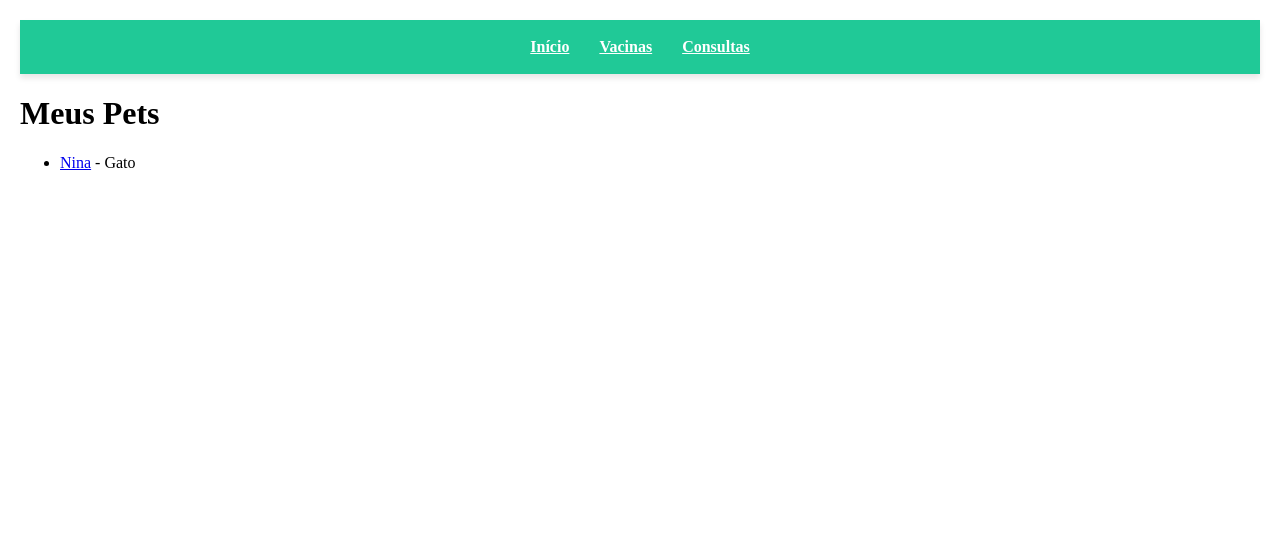
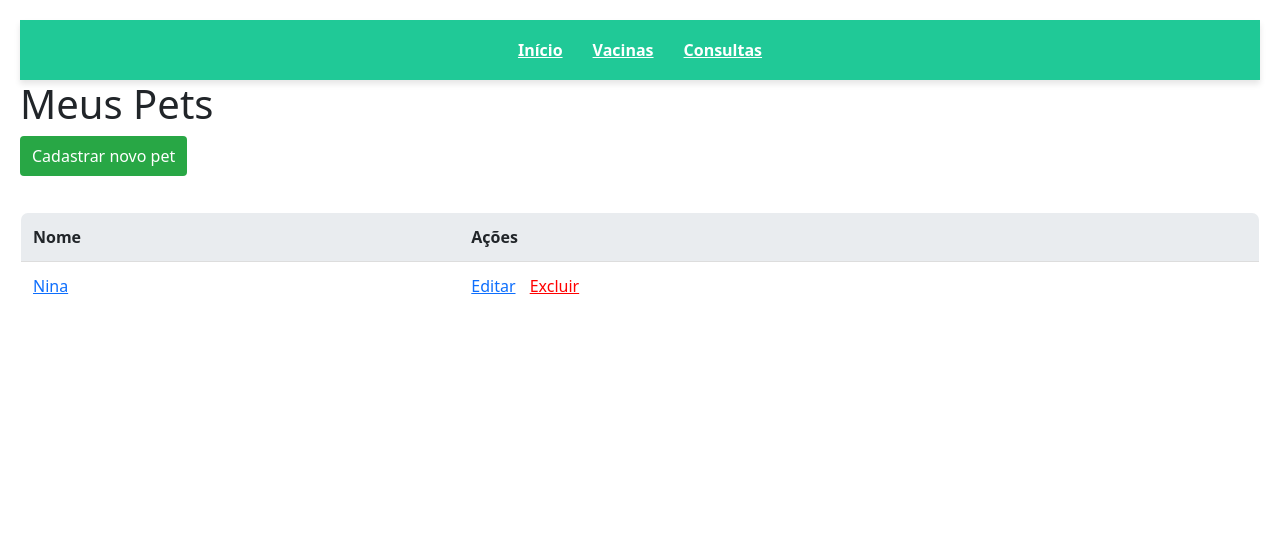
Before and after one commit to Helen-Teixeira-de-Souza/pcc-saude-pet, a Django app: page /pet/ in a window 1280 px wide. Shown: the top 551 px of the page. Run offline with Django 5.2, Linux system fonts and the light colour scheme; data comes from the database, SQL or seed files in the repository; both versions use the stored data as it was after the commit.

Commit message:
CRUD completo de pet

```diff
--- a/polls/static/polls/css/style.css
+++ b/polls/static/polls/css/style.css
@@ -31,6 +31,7 @@ table {
     border-collapse: collapse;
     border-radius: 8px;
     overflow: hidden;
+    margin-top: 20px;
 }
 
 th, td {
--- a/polls/templates/polls/base.html
+++ b/polls/templates/polls/base.html
@@ -2,6 +2,7 @@
 <html lang="pt-br">
 <head>
     <meta charset="UTF-8">
+    <link href="https://cdn.jsdelivr.net/npm/bootstrap@5.3.0/dist/css/bootstrap.min.css" rel="stylesheet">
     <title>{% block title %}Saúde Pet{% endblock %}</title>
     <link rel="stylesheet" href="{% static 'polls/css/style.css' %}">
 </head>
--- a/polls/templates/polls/lista_pets.html
+++ b/polls/templates/polls/lista_pets.html
@@ -3,17 +3,39 @@
 {% block content %}
     <h1>Meus Pets</h1>
 
+    <p>
+        <a href="{% url 'polls:novo_pet' %}" style="display: inline-block; margin-bottom: 16px; padding: 8px 12px; background: #28a745; color: white; text-decoration: none; border-radius: 4px;">
+            Cadastrar novo pet
+        </a>
+    </p>
+
     {% if lista_pets %}
-        <ul>
-        {% for pet in lista_pets %}
-            <li>
-                <a href="{% url 'polls:detalhes_pet' pet.id %}">{{ pet.nome }}</a>
-                - {{ pet.especie }}
-            </li>
-        {% endfor %}
-        </ul>
+        <table border="1">
+            <thead>
+                <tr>
+                    <th>Nome</th>
+                    <th>Ações</th>
+                </tr>
+            </thead>
+            <tbody>
+                {% for pet in lista_pets %}
+                <tr>
+                    <td>
+                        <a href="{% url 'polls:detalhes_pet' pet.id %}">{{ pet.nome }}</a>
+                    </td>
+                    <td>
+                        <a href="{% url 'polls:editar_pet' pet.pk %}">Editar</a>
+                        <a href="{% url 'polls:deletar_pet' pet.pk %}"
+                        onclick="return confirm('Tem certeza?')"
+                        style="color: red; margin-left: 10px;">
+                            Excluir
+                        </a>
+                    </td>
+                </tr>
+                {% endfor %}
+            </tbody>
+        </table>
     {% else %}
         <p>Nenhum pet cadastrado.</p>
     {% endif %}
-
 {% endblock %}
--- a/polls/urls.py
+++ b/polls/urls.py
@@ -4,9 +4,12 @@ from . import views
 app_name = 'polls'
 
 urlpatterns = [
-    path("", views.lista_pets, name="index"),
+    path("", views.lista_pets, name="lista_pets"),
     path('meus-pets/', views.lista_pets, name='pagina_inicial'),
     path('detalhes-pet/<int:pet_id>/', views.detalhes_pet, name='detalhes_pet'),
     path('vacinas/', views.historico_vacinas, name='pagina_vacinas'),
     path('consultas/', views.registro_consultas, name='pagina_consultas'),
+    path('novo/', views.novo_pet, name='novo_pet'),
+    path('edit/<int:pk>/', views.editar_pet, name='editar_pet'),
+    path('del/<int:pk>/', views.deletar_pet, name='deletar_pet'),
 ]
--- a/polls/views.py
+++ b/polls/views.py
@@ -1,5 +1,6 @@
-from django.shortcuts import render
+from django.shortcuts import get_object_or_404, render, redirect
 from .models import Consulta, Pet, Vacina
+from .forms import PetForm
 
 def lista_pets(request):
     todos_os_pets = Pet.objects.all()
@@ -11,6 +12,26 @@ def detalhes_pet(request, pet_id):
     context = {'pet': pet}
     return render(request, 'polls/detalhes_pet.html', context)
 
+def novo_pet(request):
+    form = PetForm(request.POST or None)
+    if form.is_valid():
+        form.save()
+        return redirect('polls:lista_pets')
+    return render(request, 'polls/pet_form.html', {'form': form})
+
+def editar_pet(request, pk):
+    pet = get_object_or_404(Pet, pk=pk)
+    form = PetForm(request.POST or None, instance=pet)
+    if form.is_valid():
+        form.save()
+        return redirect('polls:lista_pets')
+    return render(request, 'polls/pet_form.html', {'form': form})
+
+def deletar_pet(request, pk):
+    pet = get_object_or_404(Pet, pk=pk)
+    pet.delete()
+    return redirect('polls:lista_pets')
+
 def historico_vacinas(request):
     todas_as_vacinas = Vacina.objects.all().select_related('pet')
     context = {'lista_vacinas': todas_as_vacinas}
```
Also changed, not shown: polls/forms.py (added, +7 -0 lines), polls/templates/polls/detalhes_pet.html (+21 -1 lines), polls/templates/polls/pet_form.html (added, +14 -0 lines), db.sqlite3.
